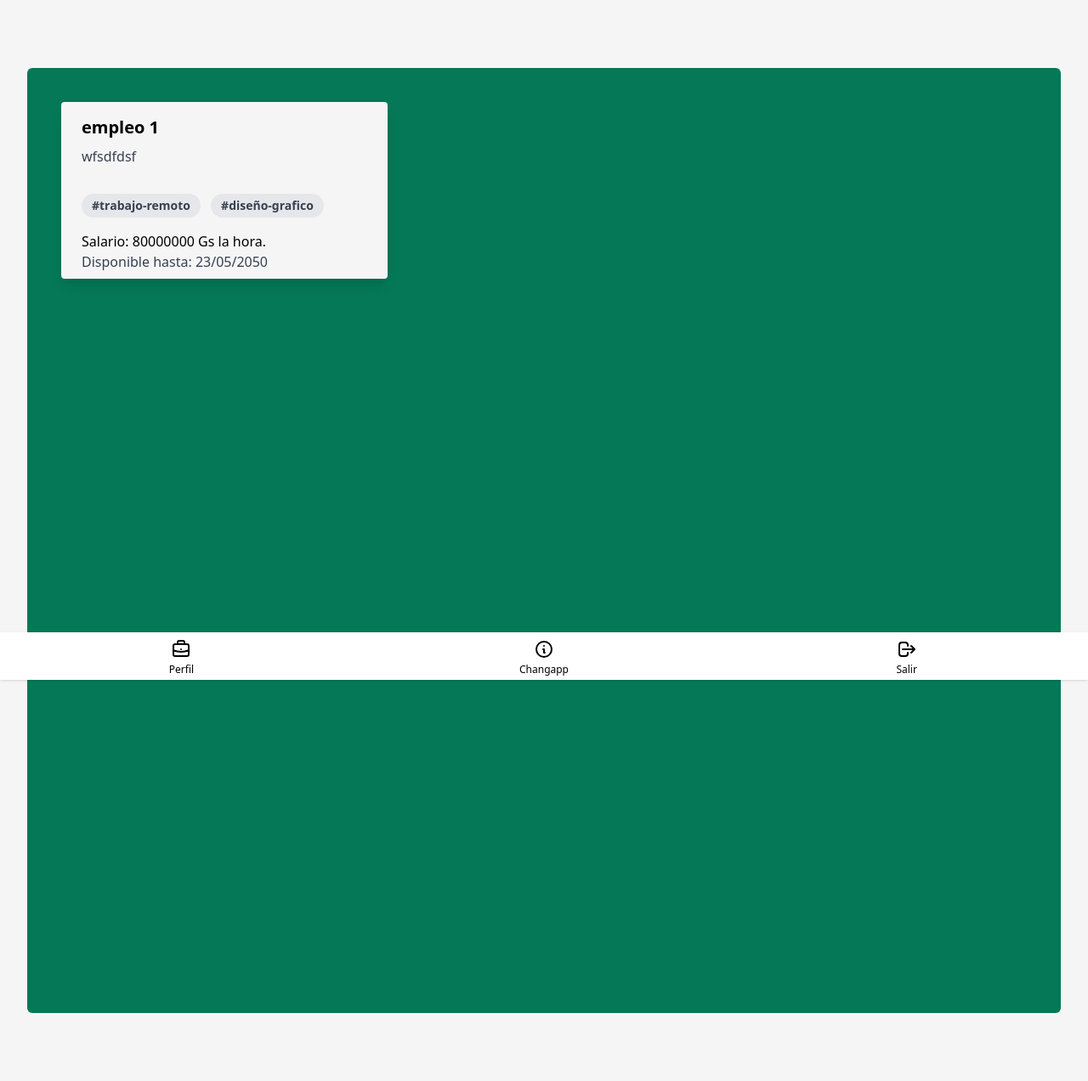
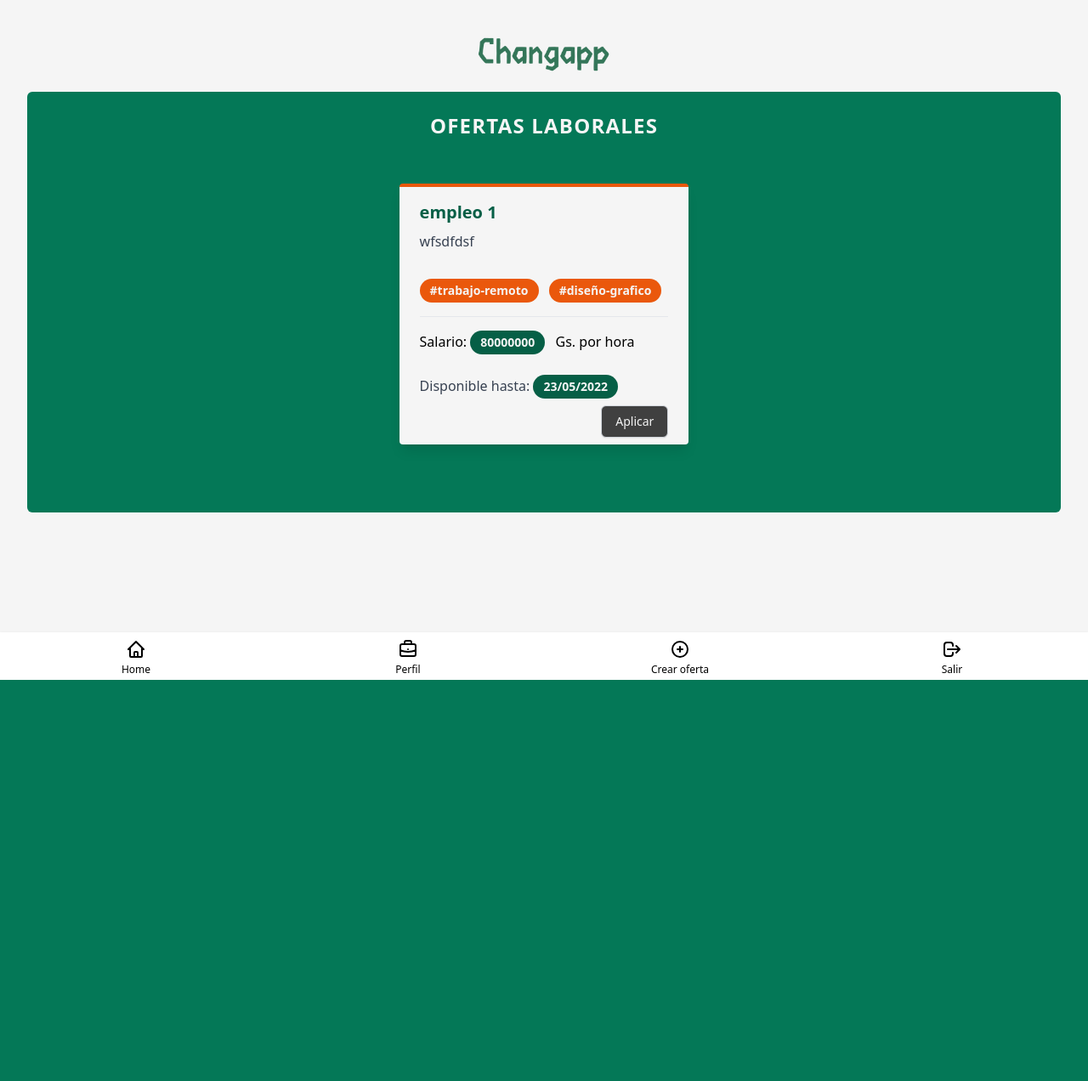
Before and after one commit to LucasR-Prieto/changapp, a Flask app: page /find-job in a window 1280 px wide. Shown: the whole page at 85% size. After the commit the page ends 800 px from the top, so only its background shows below. Run offline with Flask 2, Linux system fonts and the light colour scheme; data comes from the database, SQL or seed files in the repository; some libraries are stand-ins or nearby versions.

Commit message:
cambios page create job and find job

```diff
--- a/templates/find_job.html
+++ b/templates/find_job.html
@@ -5,46 +5,76 @@
   <script src="https://cdn.tailwindcss.com"></script>
 </head>
 <body class="bg-neutral-100">
-    <div class="max-w-[85rem] mx-auto px-4 sm:px-6 lg:px-8 py-20">
+
+    <div class= "flex flex-col items-center">
+        <img class="object-center h-20 w-38 my-6 mb-0" src="/static/changapp_texto.png">
+    </div>
+
+    <div class="max-w-[85rem] mx-auto mt-1 px-4 sm:px-6 lg:px-8 p-auto ">
+
         <div class="bg-emerald-700 rounded-md">
-         <div class="flex flex-col p-10">
+
+            <br><p class="flex flex-col items-center align-center font-bold text-2xl text-neutral-100 p-auto tracking-wider	">OFERTAS LABORALES</p>
+
+            <div class="flex flex-col items-center p-10">
         <!--Card 1-->
-        {% for job in jobs%}
-        <div class="bg-neutral-100 max-w-sm rounded shadow-lg">
+        {% for job in jobs %}
+        <div class="bg-neutral-100 max-w-sm rounded shadow-lg border-t-4 border-orange-600 mt-3">
 
-            <div class="px-6 py-4">
-                <div class="font-bold text-xl mb-2">{{ job.job_name }}</div>
+            <div class="px-6 py-4 ">
+                <div class="font-bold text-xl mb-2 text-emerald-800">{{ job.job_name }}</div>
                 <p class="text-gray-700 text-base">{{ job.job_desc }}</p>
             </div>
-            <div class="px-6 pt-4 pb-2">
+            <div class="mt-0 px-6 pt-4 pb-2">
                 <span
-                    class="inline-block bg-gray-200 rounded-full px-3 py-1 text-sm font-semibold text-gray-700 mr-2 mb-2">#trabajo-remoto</span>
+                    class="inline-block bg-orange-600 rounded-full px-3 py-1 text-sm font-semibold text-neutral-100 mr-2 mb-2">#trabajo-remoto</span>
                 <span
-                    class="inline-block bg-gray-200 rounded-full px-3 py-1 text-sm font-semibold text-gray-700 mr-2 mb-2">
+                    class="mb-4 inline-block bg-orange-600 rounded-full px-3 py-1 text-sm font-semibold text-neutral-100 mr-2 mb-2">
                     #diseño-grafico </span>
 
-                <div class="px- pt-2 pb-">
+        <hr class="solid border-t"></hr>
+
+                <div class="mt-2 px- pt-2 pb-">
                     <p class="text-black text-base">
-                        Salario: {{ job.job_price }} Gs la hora. </p>
+                        Salario: <span
+                        class="inline-block bg-emerald-800 rounded-full px-3 py-1 text-sm font-semibold text-neutral-100 mr-2 mb-2">
+                        {{ job.job_price }}</span> Gs. por hora </p>
 
-                    <p class="text-gray-700 text-base">
-                        Disponible hasta: 23/05/2050 </p>
+                    <p class="mt-4 text-gray-700 text-base">
+                        Disponible hasta: <span
+                        class="inline-block bg-emerald-800 rounded-full px-3 py-1 text-sm font-semibold text-neutral-100 mr-2 mb-2">
+                        23/05/2022 </span> </p>
 
+                        <div class="flex justify-end items-bottom">
+                            <button type="button"
+                              class="bg-neutral-700 py-2 px-4 border border-gray-300 rounded-md shadow-sm text-sm font-medium text-neutral-100 hover:bg-emerald-700 focus:outline-none focus:ring-2 focus:ring-offset-2 focus:ring-emerald-800">Aplicar</button>
                     </p>
                 </div>
             </div>
-        </div><br>
-        {% endfor %}
-        <!--end card -->
+        </div>
+
     </div>
+    {% endfor %}
 
 
 
-    <div class="w-full h-screen">
+    <div class="w-full mt-10">
         <!-- <section id="bottom-navigation" class="md:hidden block fixed inset-x-0 bottom-0 z-10 bg-white shadow"> // if shown only tablet/mobile-->
         <section id="bottom-navigation" class="block fixed inset-x-0 bottom-0 z-10 bg-white shadow">
             <div id="tabs" class="flex justify-between">
-                <a href="#" class="w-full focus:text-teal-500 hover:text-teal-500 justify-center inline-block text-center pt-2 pb-1">
+
+                <a href="{{url_for('index')}}" class="w-full focus:text-teal-500 hover:text-teal-500 justify-center inline-block text-center pt-2 pb-1">
+                    <svg xmlns="http://www.w3.org/2000/svg" class="inline-block mb-1 h-6 w-6" fill="none" viewBox="0 0 24 24" stroke="currentColor" stroke-width="2">
+                        <path stroke-linecap="round" stroke-linejoin="round" d="M3 12l2-2m0 0l7-7 7 7M5 10v10a1 1 0 001 1h3m10-11l2 2m-2-2v10a1 1 0 01-1 1h-3m-6 0a1 1 0 001-1v-4a1 1 0 011-1h2a1 1 0 011 1v4a1 1 0 001 1m-6 0h6" />
+                      </svg>
+
+                    <span class="tab tab-home block text-xs">Home</span>
+                </a>
+
+
+                  </svg>
+
+                <a href="{{url_for('profile')}}" class="w-full focus:text-teal-500 hover:text-teal-500 justify-center inline-block text-center pt-2 pb-1">
                     <svg xmlns="http://www.w3.org/2000/svg" class="inline-block mb-1 h-6 w-6" fill="none" viewBox="0 0 24 24" stroke="currentColor" stroke-width="2">
                         <path stroke-linecap="round" stroke-linejoin="round" d="M21 13.255A23.931 23.931 0 0112 15c-3.183 0-6.22-.62-9-1.745M16 6V4a2 2 0 00-2-2h-4a2 2 0 00-2 2v2m4 6h.01M5 20h14a2 2 0 002-2V8a2 2 0 00-2-2H5a2 2 0 00-2 2v10a2 2 0 002 2z" />
                       </svg>
@@ -53,17 +83,17 @@
                 </a>
 
 
-                <a href="#" class="w-full focus:text-teal-500 hover:text-teal-500 justify-center inline-block text-center pt-2 pb-1">
+                <a href="{{url_for('create_job')}}" class="w-full focus:text-teal-500 hover:text-teal-500 justify-center inline-block text-center pt-2 pb-1">
                     <svg xmlns="http://www.w3.org/2000/svg" class="inline-block mb-1 h-6 w-6" fill="none" viewBox="0 0 24 24" stroke="currentColor" stroke-width="2">
-                        <path stroke-linecap="round" stroke-linejoin="round" d="M13 16h-1v-4h-1m1-4h.01M21 12a9 9 0 11-18 0 9 9 0 0118 0z" />
+                        <path stroke-linecap="round" stroke-linejoin="round" d="M12 9v3m0 0v3m0-3h3m-3 0H9m12 0a9 9 0 11-18 0 9 9 0 0118 0z" />
                       </svg>
-                    <span class="tab tab-kategori block text-xs">Changapp</span>
+                    <span class="tab tab-kategori block text-xs">Crear oferta</span>
                 </a>
 
 
 
 
-                <a href="#" class="w-full focus:text-teal-500 hover:text-teal-500 justify-center inline-block text-center pt-2 pb-1">
+                <a href="{{url_for('logout')}}" class="w-full focus:text-teal-500 hover:text-teal-500 justify-center inline-block text-center pt-2 pb-1">
                     <svg xmlns="http://www.w3.org/2000/svg" class="inline-block mb-1 h-6 w-6" fill="none" viewBox="0 0 24 24" stroke="currentColor" stroke-width="2">
                         <path stroke-linecap="round" stroke-linejoin="round" d="M17 16l4-4m0 0l-4-4m4 4H7m6 4v1a3 3 0 01-3 3H6a3 3 0 01-3-3V7a3 3 0 013-3h4a3 3 0 013 3v1" />
                       </svg>
@@ -73,7 +103,6 @@
         </section>
     </div>
 </body>
-
 <!--
 <!DOCTYPE html>
 <html lang="en">
```
Also changed, not shown: templates/create_job.html (+27 -14 lines), static/changapp_texto.png (added), static/changapp_texto2.png (added).
